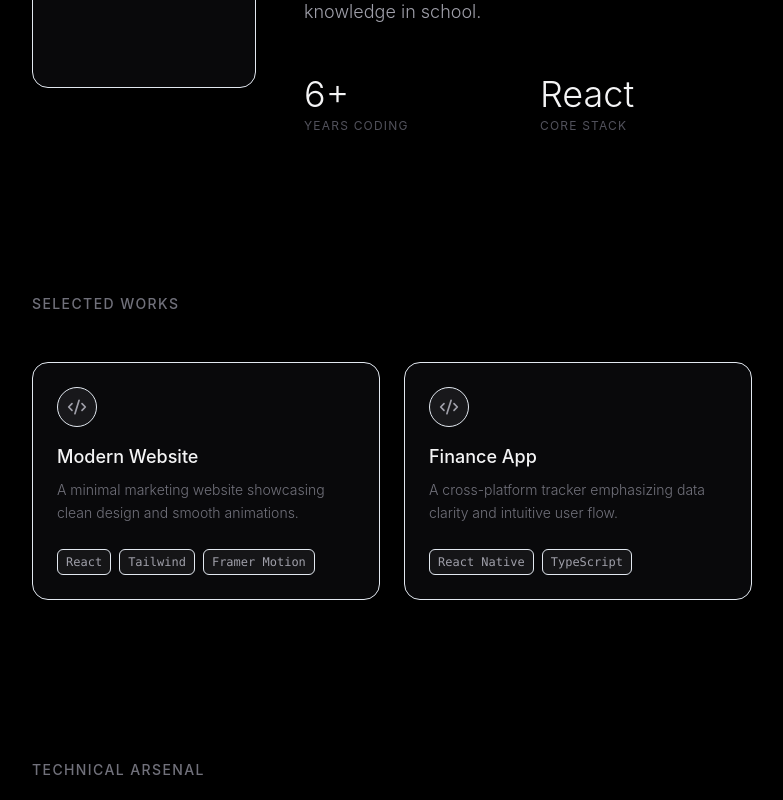
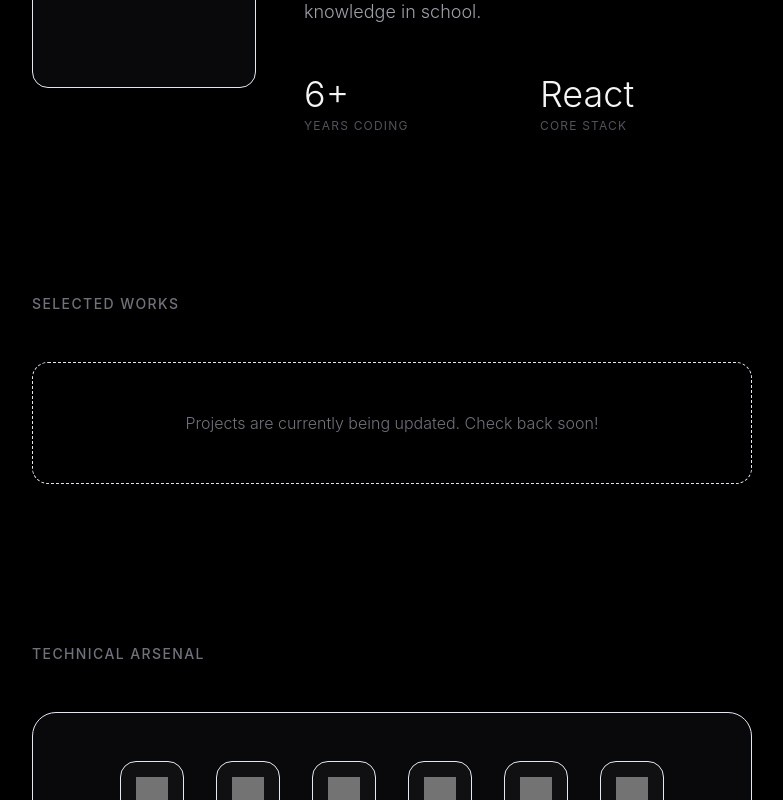
Before and after one commit to Matesk0/AboutMe, a React (Vite) app: page / in a window 1280 px wide. Shown: the part 1218-2018 px from the top of the page, without its empty margins (248-1031 px from the left). Built offline with nearby package versions, Linux system fonts and the light colour scheme; grey boxes are pictures that could not be loaded.

Commit message:
chore: remove placeholder projects and add empty state

```diff
--- a/src/screens/home/index.tsx
+++ b/src/screens/home/index.tsx
@@ -134,21 +134,8 @@ export default function Home() {
         {/* Projects */}
         <AnimatedSection id="projects" className="scroll-mt-40 space-y-12">
           <h2 className="text-sm font-medium uppercase tracking-widest text-zinc-500">Selected Works</h2>
-          <div className="grid gap-6 sm:grid-cols-2">
-            <ProjectCard
-              title="Modern Website"
-              description="A minimal marketing website showcasing clean design and smooth animations."
-              tags={['React', 'Tailwind', 'Framer Motion']}
-              githubLink="https://github.com/matesk0"
-              liveLink="#"
-            />
-            <ProjectCard
-              title="Finance App"
-              description="A cross-platform tracker emphasizing data clarity and intuitive user flow."
-              tags={['React Native', 'TypeScript']}
-              githubLink="https://github.com/matesk0"
-              liveLink="#"
-            />
+          <div className="flex justify-center rounded-2xl border border-zinc-800 border-dashed py-12">
+            <p className="text-zinc-500 font-light">Projects are currently being updated. Check back soon!</p>
           </div>
         </AnimatedSection>
 
```
